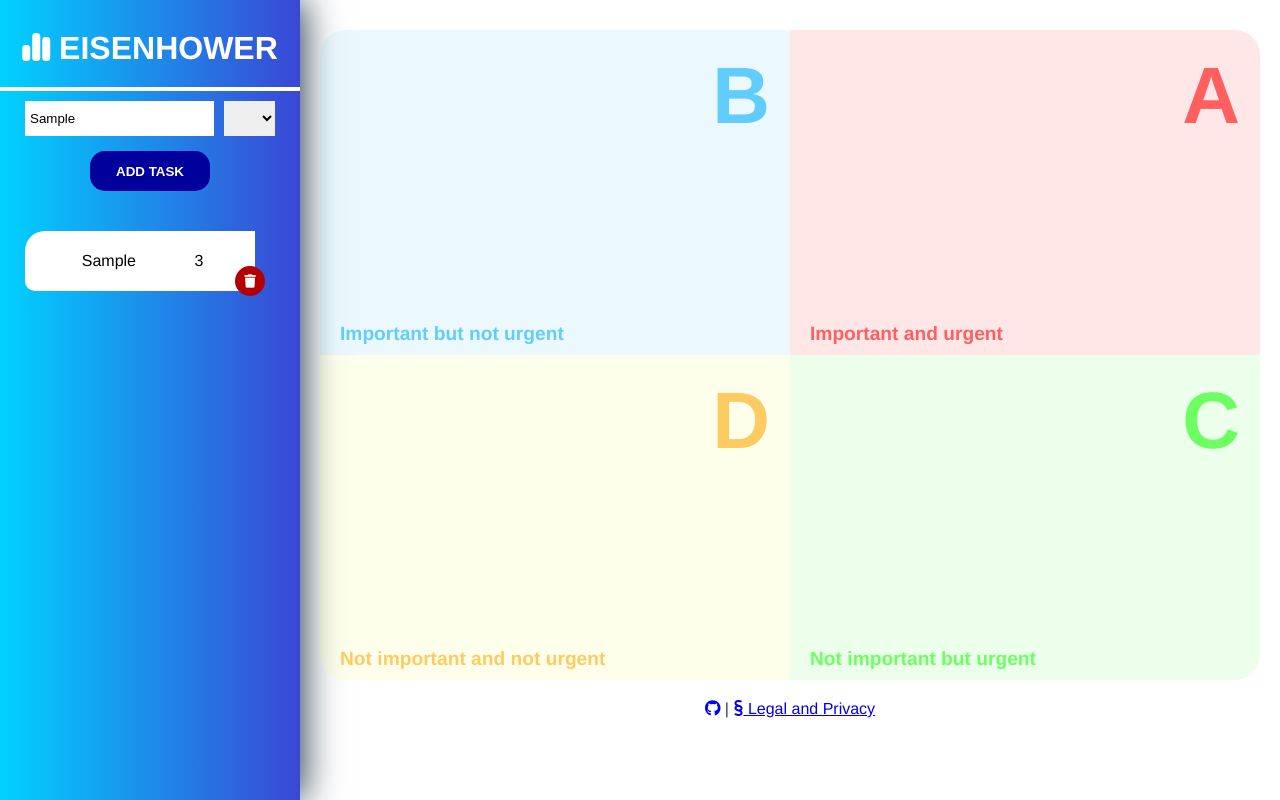
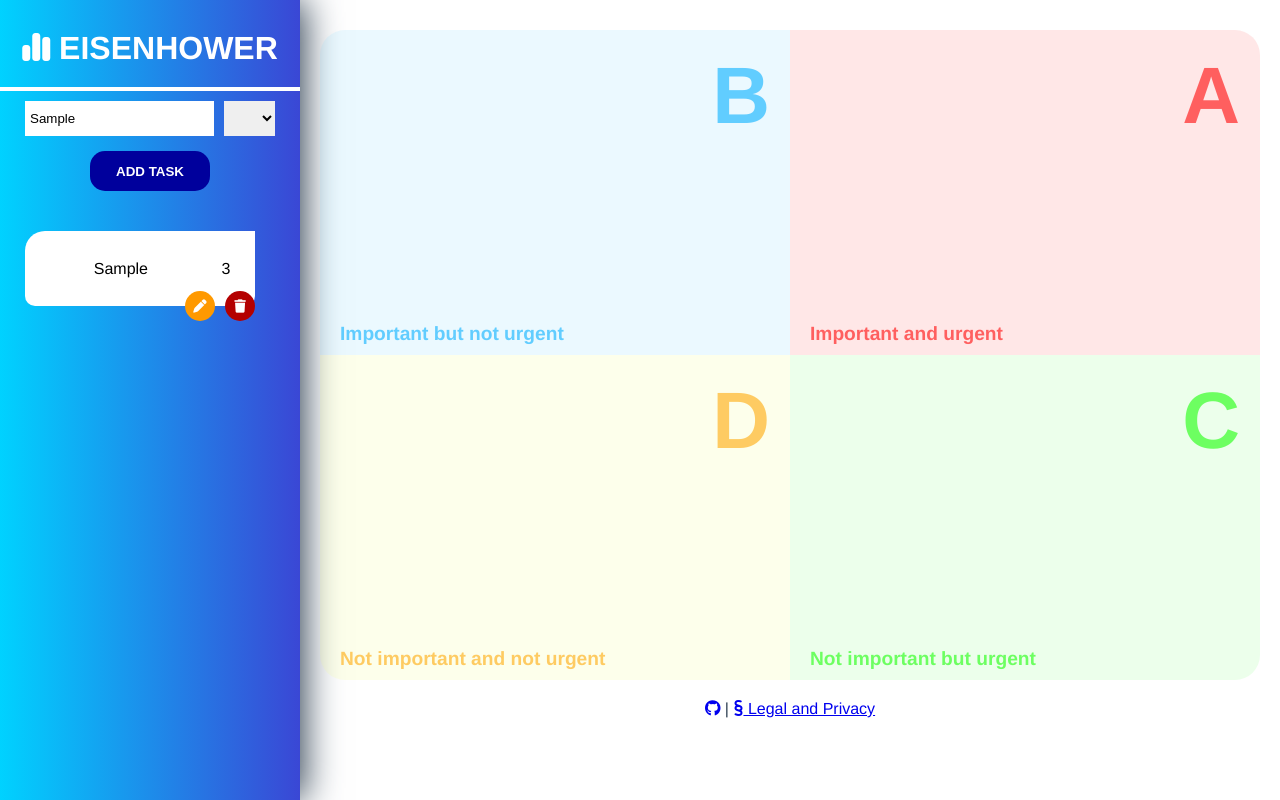
Before and after one commit to BinderDyn/eisenhower, a Vue app: page /#/ in a window 1280 px wide. Both pictures are taken after typing "Sample" into the empty fields and a click on the input "Add task". Built offline with nearby package versions, Linux system fonts and the light colour scheme.

Commit message:
[EIS-4] Add edit button

```diff
--- a/src/components/task/Task.vue
+++ b/src/components/task/Task.vue
@@ -8,17 +8,22 @@
     <div class="task-priority">
       {{ task.priority }}
     </div>
-    <button class="delete-button" @click="deleteTask(task.id)">
-      <i class="fa fa-trash"></i>
-    </button>
+    <div class="btn-group">
+      <button class="edit-button" @click="editTask()">
+        <i class="fa fa-pen"></i>
+      </button>
+      <button class="delete-button" @click="deleteTask(task.id)">
+        <i class="fa fa-trash"></i>
+      </button>
+    </div>
   </div>
 </template>
 
 <script lang="ts">
-import { defineComponent, PropType } from "vue";
 import { Task } from "@/models/Task";
 import { useTaskStore } from "@/stores/taskStore";
-import { mapStores, storeToRefs } from "pinia";
+import { mapStores } from "pinia";
+import { defineComponent, PropType } from "vue";
 
 export default defineComponent({
   name: "TaskComponent",
@@ -34,6 +39,9 @@ export default defineComponent({
         this.taskStore.deleteTask(taskId);
       }
     },
+    editTask(): void {
+      console.log("edit");
+    },
   },
   computed: {
     ...mapStores(useTaskStore),
@@ -45,7 +53,7 @@ export default defineComponent({
 .task-card {
   color: #000000;
   background-color: #ffffff;
-  min-height: 40px;
+  min-height: 55px;
   border-bottom-left-radius: 10px;
   border-bottom-right-radius: 10px;
   border-top-left-radius: 20px;
@@ -56,26 +64,49 @@ export default defineComponent({
   display: flex;
   justify-content: center;
   align-items: center;
+  position: relative;
 }
 
 .task-card:hover {
   cursor: grab;
 }
 
+.btn-group {
+  position: absolute;
+  display: flex;
+  gap: 10px;
+  right: 0;
+  bottom: -15px;
+}
+
 .delete-button {
-  position: relative;
   height: 30px;
   width: 30px;
   border-radius: 100%;
   background-color: rgb(180, 0, 0);
   color: #ffffff;
   right: -20px;
-  bottom: -20px;
+  bottom: -40px;
   cursor: pointer;
 }
 
 .delete-button:hover {
   background-color: rgb(112, 0, 0);
+}
+
+.edit-button {
+  height: 30px;
+  width: 30px;
+  border-radius: 100%;
+  background-color: rgb(255, 153, 0);
+  color: #ffffff;
+  right: -20px;
+  top: -38px;
+  cursor: pointer;
+}
+
+.edit-button:hover {
+  background-color: rgb(186, 112, 0);
 }
 
 .task-name-wrapper {
```
Also changed, not shown: 1 other file (tests, documents, lock files or other folders).
